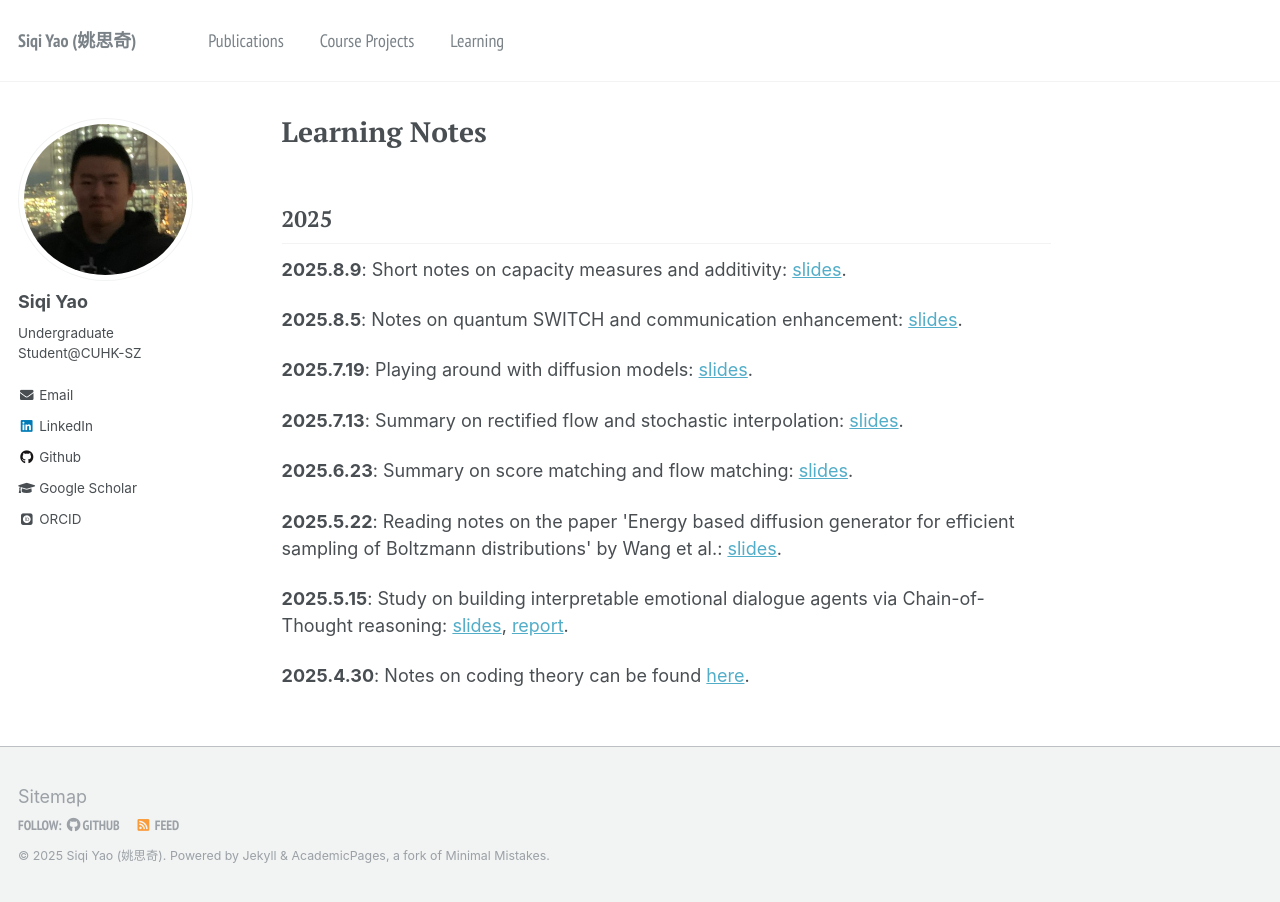
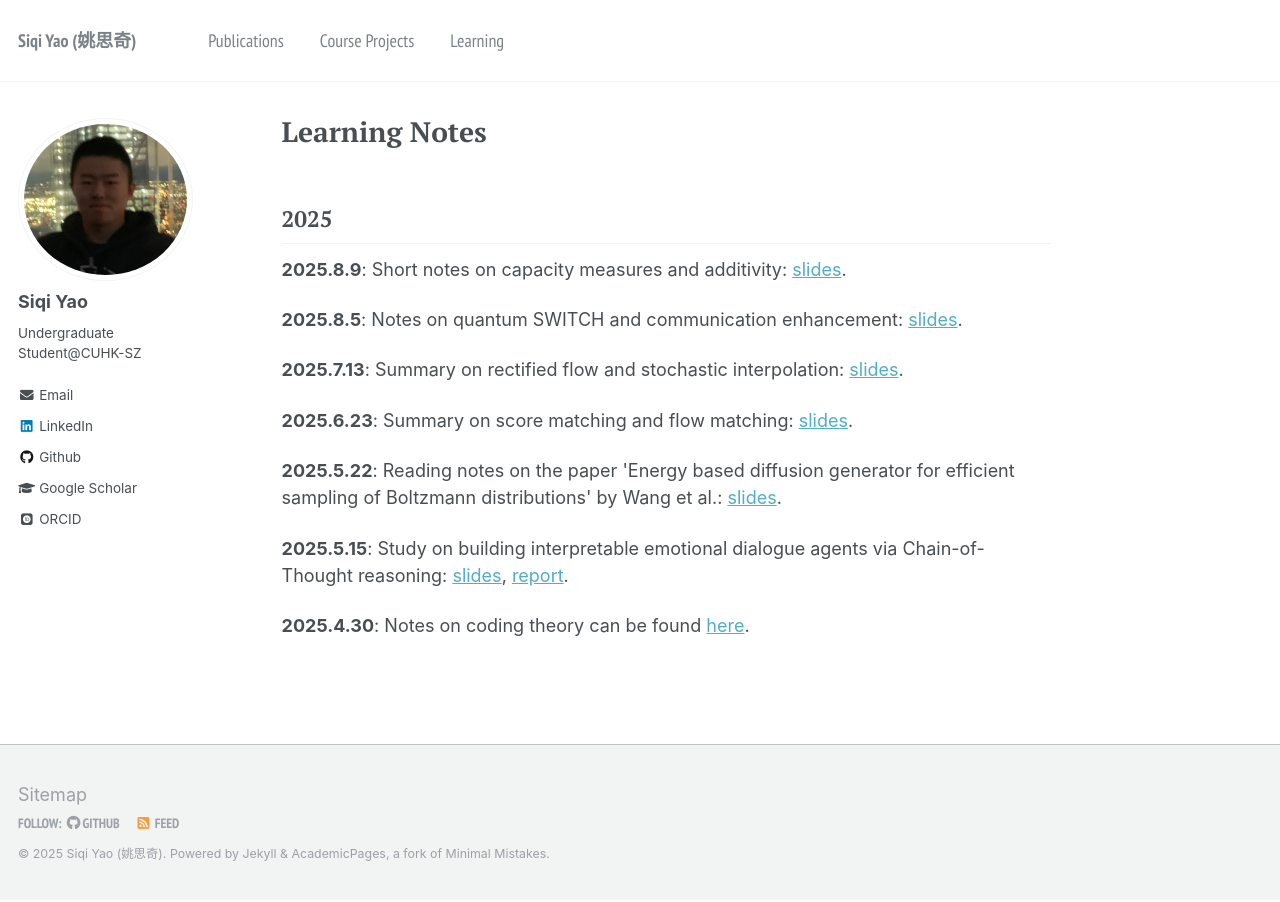
Before and after one commit to YaoSiqi2003/YaoSiqi2003.github.io, a Jekyll site: the page built from _pages/learning.md, in a window 1280 px wide. Built offline with Jekyll 4.4.1, drawn with Linux system fonts in a browser that asks for light colours; some web fonts are replaced.

Commit message:
Modify pages

```diff
--- a/_pages/learning.md
+++ b/_pages/learning.md
@@ -17,7 +17,7 @@
 
 
 
-<p><strong>2025.7.19</strong>: Playing around with diffusion models: <a href="/notes/fun with diffusion models.pptx">slides</a>.</p>
+<!-- <p><strong>2025.7.19</strong>: Playing around with diffusion models: <a href="/notes/fun with diffusion models.pptx">slides</a>.</p> -->
 
 
 <p><strong>2025.7.13</strong>: Summary on rectified flow and stochastic interpolation: <a href="/notes/Rectified_flow_stochastic_interpolation.pdf">slides</a>.</p>
```
